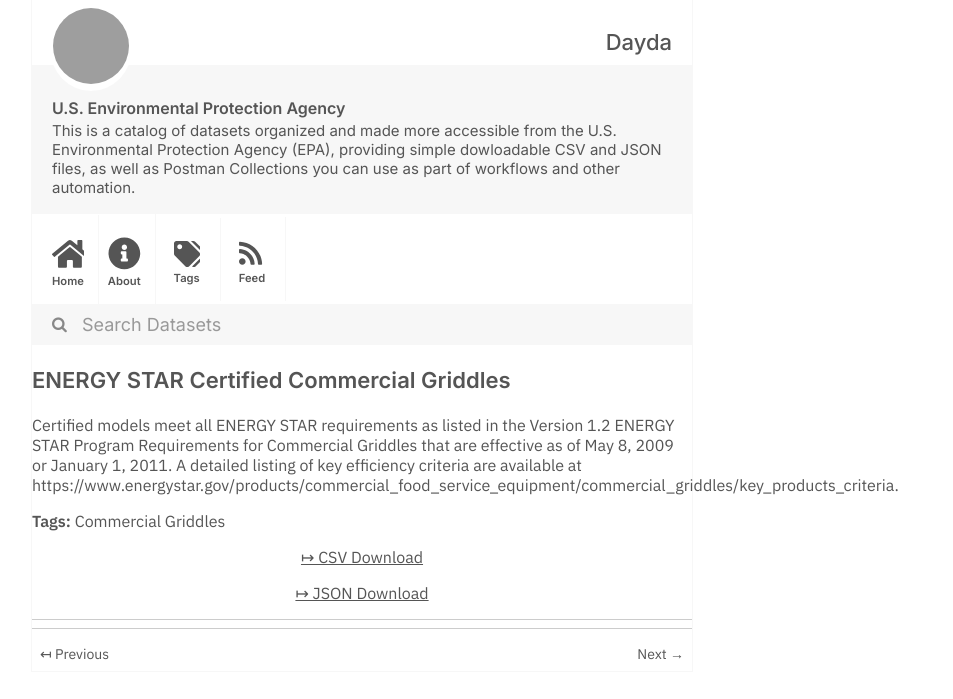
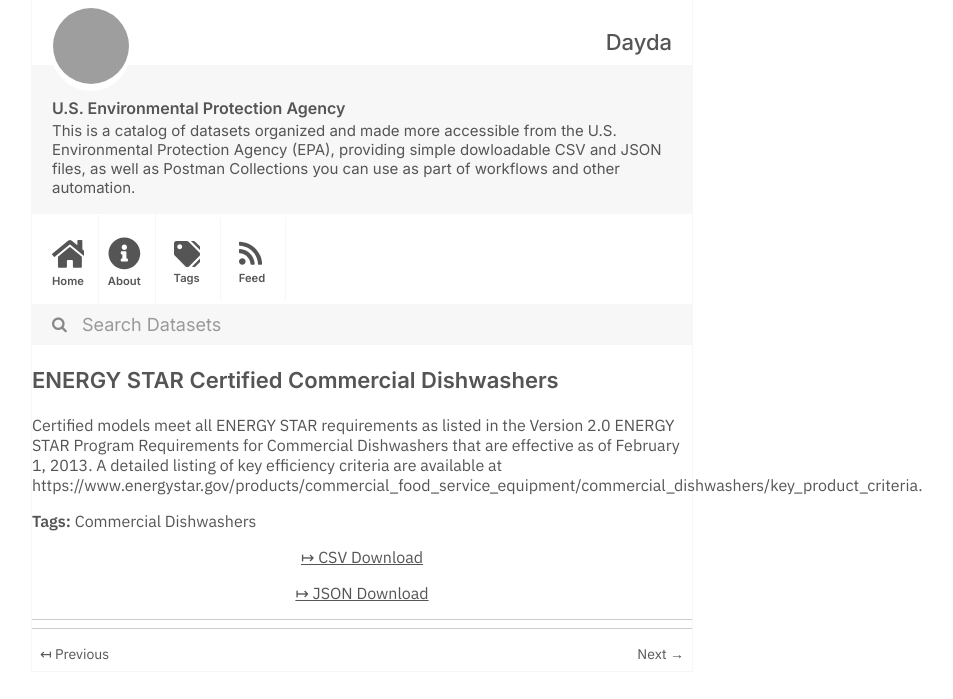
Before and after one commit to dayda-entities/us-environmental-protection-agency, a Jekyll site: the page built from _posts/2020-11-12-energy-star-certified-commerci.md, in a window 1280 px wide, cut to the strip 0-699 px from the top of the page. Shown: the whole strip, without its empty margins (278-1231 px from the left). Built offline with Jekyll 4.4.1, drawn with Linux system fonts in a browser that asks for light colours; grey boxes are pictures that could not be loaded.

```diff
--- a/_posts/2020-11-12-energy-star-certified-commerci.md
+++ b/_posts/2020-11-12-energy-star-certified-commerci.md
@@ -1,15 +1,15 @@
 ---
-title: ENERGY STAR Certified Commercial Griddles
-created: '2020-11-12T14:52:29.926360'
-modified: '2021-05-15T10:46:22.168860'
+title: ENERGY STAR Certified Commercial Dishwashers
+created: '2020-11-12T14:52:30.700357'
+modified: '2021-05-15T10:46:22.856772'
 state: active
 type: dataset
 tags:
-  - Commercial Griddles
+  - Commercial Dishwashers
 groups: []
-csv_url: 'https://data.energystar.gov/api/views/nw5s-r5ca/rows.csv?accessType=DOWNLOAD'
-json_url: 'https://data.energystar.gov/api/views/nw5s-r5ca/rows.json?accessType=DOWNLOAD'
+csv_url: 'https://data.energystar.gov/api/views/pk8q-dim8/rows.csv?accessType=DOWNLOAD'
+json_url: 'https://data.energystar.gov/api/views/pk8q-dim8/rows.json?accessType=DOWNLOAD'
 layout: post
 
 ---
-Certified models meet all ENERGY STAR requirements as listed in the Version 1.2 ENERGY STAR Program Requirements for Commercial Griddles that are effective as of May 8, 2009 or January 1, 2011. A detailed listing of key efficiency criteria are available at https://www.energystar.gov/products/commercial_food_service_equipment/commercial_griddles/key_products_criteria.
+Certified models meet all ENERGY STAR requirements as listed in the Version 2.0 ENERGY STAR Program Requirements for Commercial Dishwashers that are effective as of February 1, 2013. A detailed listing of key efficiency criteria are available at https://www.energystar.gov/products/commercial_food_service_equipment/commercial_dishwashers/key_product_criteria.
```
